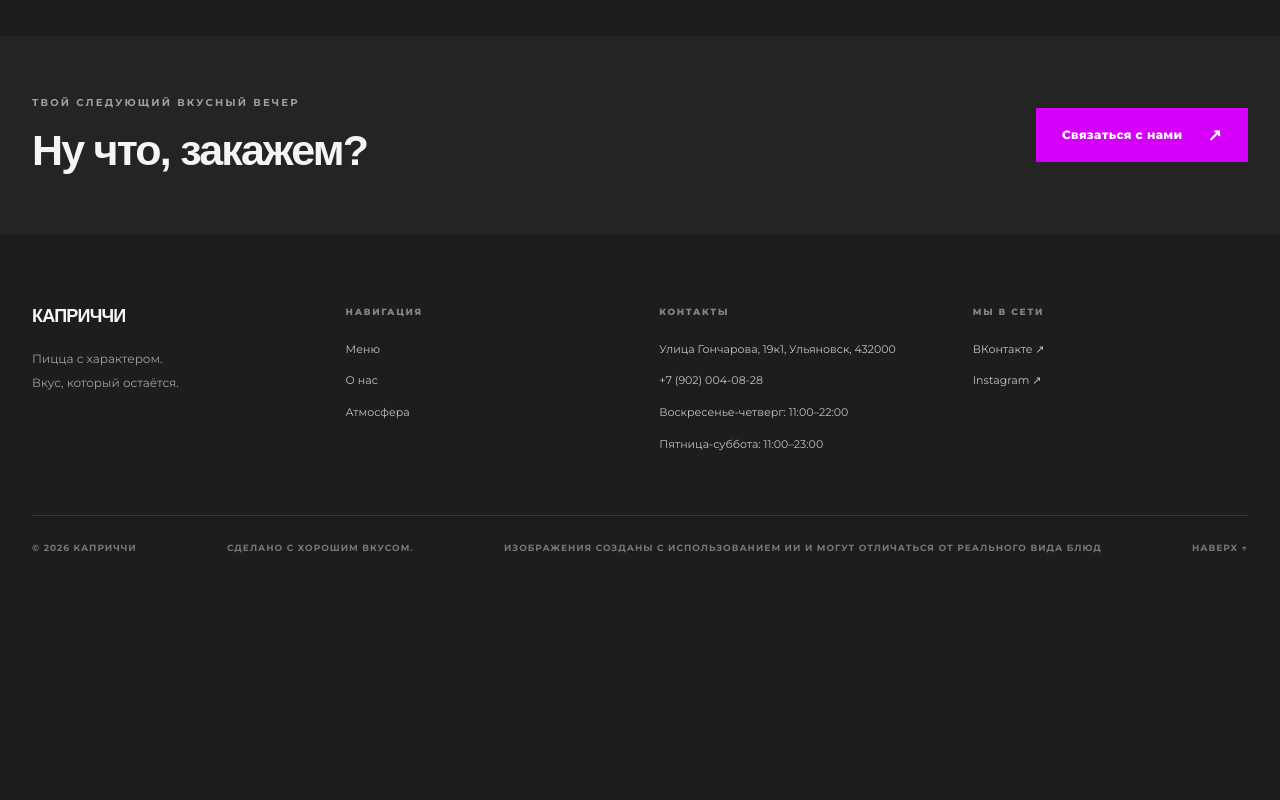
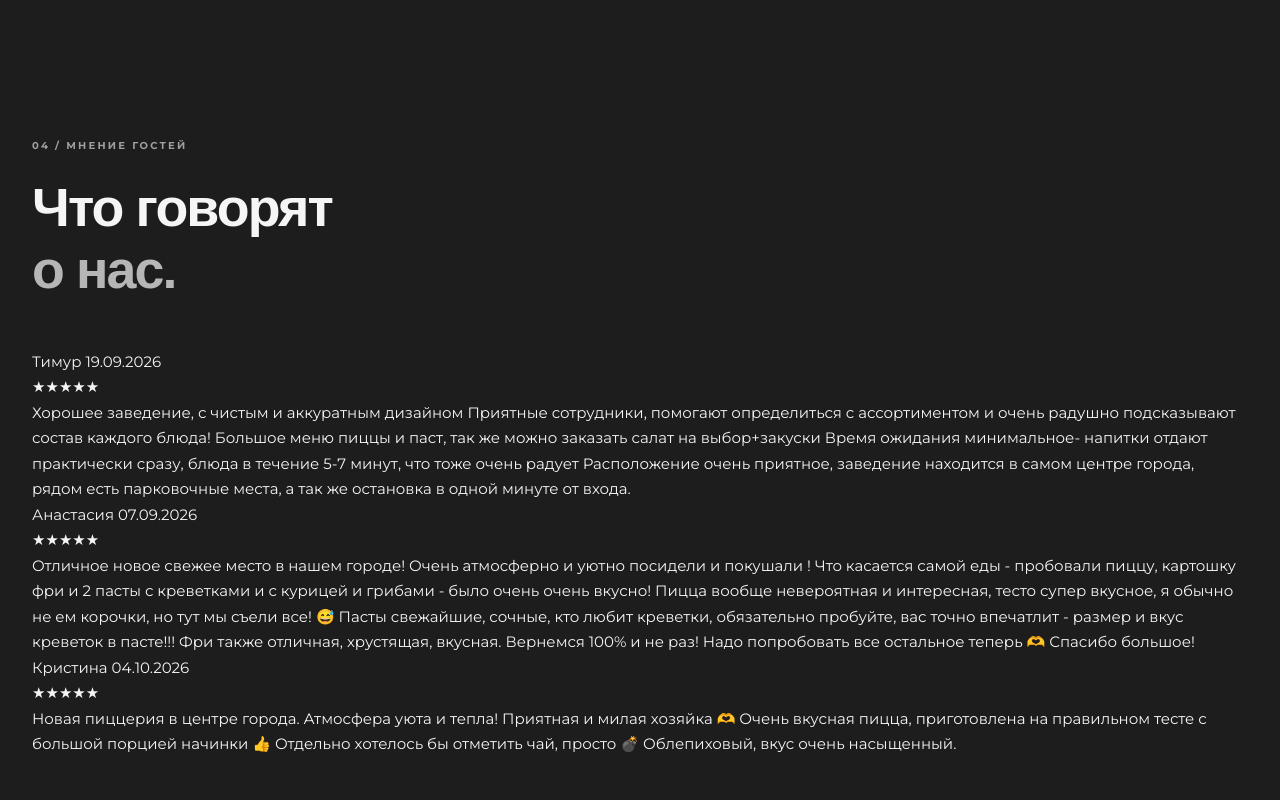
Before and after one commit to froziiiixxxxo/caprichi, a plain HTML site: page index.html in a window 1280 px wide. Shown: the part 4240-5040 px from the top of the page. Before the commit the page ends 4820 px from the top, so only its background shows below. Drawn offline with Linux system fonts and the light colour scheme; a web font is replaced by a local one.

Commit message:
Update index.html

```diff
--- a/index.html
+++ b/index.html
@@ -241,6 +241,84 @@
     </section>
 
 
+
+<!-- ================= REVIEWS ================= -->
+<section class="section reviews-section" id="reviews">
+  <div class="container">
+
+    <div class="section-heading">
+      <div>
+        <div class="section-kicker">04 / МНЕНИЕ ГОСТЕЙ</div>
+        <h2>Что говорят<br><span>о нас.</span></h2>
+      </div>
+    </div>
+
+    <div class="reviews-grid">
+
+      <!-- Отзыв 1 -->
+      <article class="reviews-card">
+        <div class="reviews-card__top">
+          <span class="reviews-card__name">Тимур</span>
+          <time class="reviews-card__date">19.09.2026</time>
+        </div>
+
+        <div class="reviews-card__stars" aria-label="5 звёзд">
+          ★★★★★
+        </div>
+
+        <p class="reviews-card__text">Хорошее заведение, с чистым и аккуратным дизайном
+Приятные сотрудники, помогают определиться с ассортиментом и очень радушно подсказывают состав каждого блюда!
+
+Большое меню пиццы и паст, так же можно заказать салат на выбор+закуски
+Время ожидания минимальное- напитки отдают практически сразу, блюда в течение 5-7 минут, что тоже очень радует
+
+Расположение очень приятное, заведение находится в самом центре города, рядом есть парковочные места, а так же остановка в одной минуте от входа.</p>
+      </article>
+
+      <!-- Отзыв 2 -->
+      <article class="reviews-card">
+        <div class="reviews-card__top">
+          <span class="reviews-card__name">Анастасия</span>
+          <time class="reviews-card__date">07.09.2026</time>
+        </div>
+
+        <div class="reviews-card__stars" aria-label="5 звёзд">
+          ★★★★★
+        </div>
+
+        <p class="reviews-card__text">Отличное новое свежее место в нашем городе! Очень атмосферно и уютно посидели и покушали !
+
+Что касается самой еды - пробовали пиццу, картошку фри и 2 пасты с креветками и с курицей и грибами - было очень очень вкусно! Пицца вообще невероятная и интересная, тесто супер вкусное, я обычно не ем корочки, но тут мы съели все! 😅
+
+Пасты свежайшие, сочные, кто любит креветки, обязательно пробуйте, вас точно впечатлит - размер и вкус креветок в пасте!!!
+
+Фри также отличная, хрустящая, вкусная. Вернемся 100% и не раз! Надо попробовать все остальное теперь 🫶
+
+Спасибо большое!</p>
+      </article>
+
+      <!-- Отзыв 3 -->
+      <article class="reviews-card">
+        <div class="reviews-card__top">
+          <span class="reviews-card__name">Кристина</span>
+          <time class="reviews-card__date">04.10.2026</time>
+        </div>
+
+        <div class="reviews-card__stars" aria-label="5 звёзд">
+          ★★★★★
+        </div>
+
+        <p class="reviews-card__text">Новая пиццерия в центре города. Атмосфера уюта и тепла! Приятная и милая хозяйка 🫶
+Очень вкусная пицца, приготовлена на правильном тесте с большой порцией начинки 👍
+Отдельно хотелось бы отметить чай, просто 💣 Облепиховый, вкус очень насыщенный.</p>
+      </article>
+
+    </div>
+  </div>
+</section>
+
+
+
     <!-- ================= CONTACTS / CTA ================= -->
     <section class="contact-banner">
       <div class="container contact-banner-inner">
@@ -274,7 +352,7 @@
 
         <div class="footer-column">
           <h3>НАВИГАЦИЯ</h3>
-          <a href="#menu">Меню</a>
+          <a href="menu.html">Меню</a>
           <a href="#about">О нас</a>
           <a href="#atmosphere">Атмосфера</a>
         </div>
```
